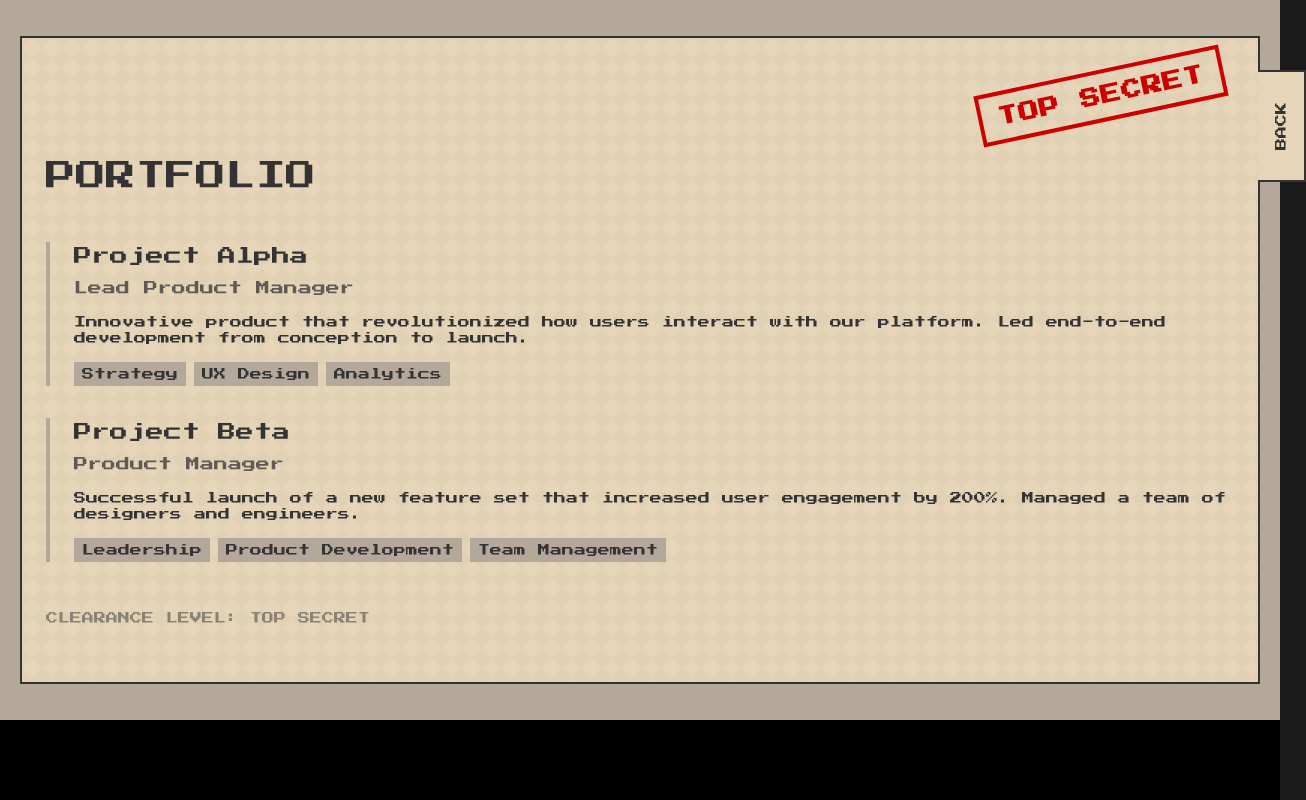
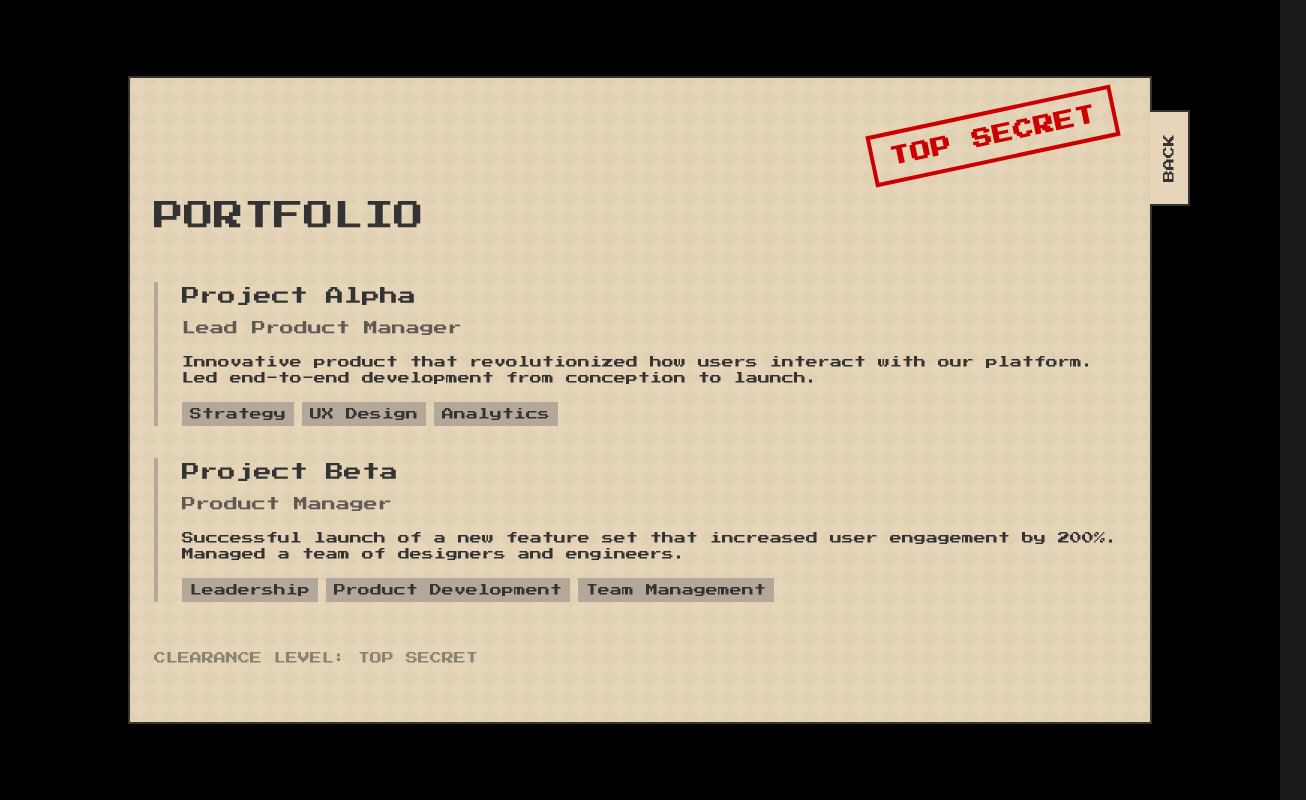
Before and after one commit to alev415/adam-website, a React (Vite) app: page /work in a window 1280 px wide. Both pictures are taken after a click on the button "Press Start". Shown: the whole page, 1306 px wide, since content can reach past the window. Built offline with nearby package versions, Linux system fonts and the light colour scheme.

Commit message:
fix: improve layout to prevent horizontal scrolling

```diff
--- a/src/App.tsx
+++ b/src/App.tsx
@@ -15,6 +15,7 @@ function App() {
   }
 
   return (
+    <div className="w-screen h-screen overflow-x-hidden">
       <Router>
         <AnimatePresence mode="wait">
           <Routes>
@@ -26,6 +27,7 @@ function App() {
           </Routes>
         </AnimatePresence>
       </Router>
+    </div>
   );
 }
 
--- a/src/components/FolderLayout.tsx
+++ b/src/components/FolderLayout.tsx
@@ -15,12 +15,12 @@ export const FolderLayout = ({ children, title }: FolderLayoutProps) => {
       initial={{ opacity: 0 }}
       animate={{ opacity: 1 }}
       exit={{ opacity: 0 }}
-      className="min-h-screen bg-black flex"
+      className="min-h-screen bg-black flex items-center justify-center p-4"
     >
-      <div className="w-full relative">
+      <div className="w-full max-w-5xl">
         {/* Main Folder */}
-        <div className="bg-folder-dark min-h-screen md:min-h-0 md:h-auto md:p-1">
-          <div className="border-0 md:border-2 border-text-dark bg-folder-brown bg-folder-texture bg-folder-pattern p-4 md:p-6 relative min-h-screen md:min-h-[600px] md:mx-4 md:my-8">
+        <div className="bg-folder-dark min-h-screen md:min-h-0 md:h-auto relative">
+          <div className="border-0 md:border-2 border-text-dark bg-folder-brown bg-folder-texture bg-folder-pattern p-4 md:p-6 relative min-h-screen md:min-h-[600px]">
             {/* Top Secret Stamp */}
             <div className="absolute top-8 right-8 transform rotate-[-12deg] text-stamp-red font-retro">
               <div className="border-4 border-stamp-red px-4 py-2">
@@ -46,7 +46,7 @@ export const FolderLayout = ({ children, title }: FolderLayoutProps) => {
             <motion.div
               onClick={() => navigate('/')}
               whileHover={{ x: -4 }}
-              className="hidden md:flex absolute -right-12 top-8 w-12 h-28 bg-folder-brown border-t-2 border-r-2 border-b-2 border-text-dark items-center justify-center cursor-pointer hover:bg-folder-dark transition-colors duration-300"
+              className="hidden md:flex absolute -right-10 top-8 w-10 h-24 bg-folder-brown border-t-2 border-r-2 border-b-2 border-text-dark items-center justify-center cursor-pointer hover:bg-folder-dark transition-colors duration-300"
             >
               <span className="font-retro text-xs text-text-dark transform -rotate-90">BACK</span>
             </motion.div>
```
Lines whose indentation alone changed are shown as unchanged.
